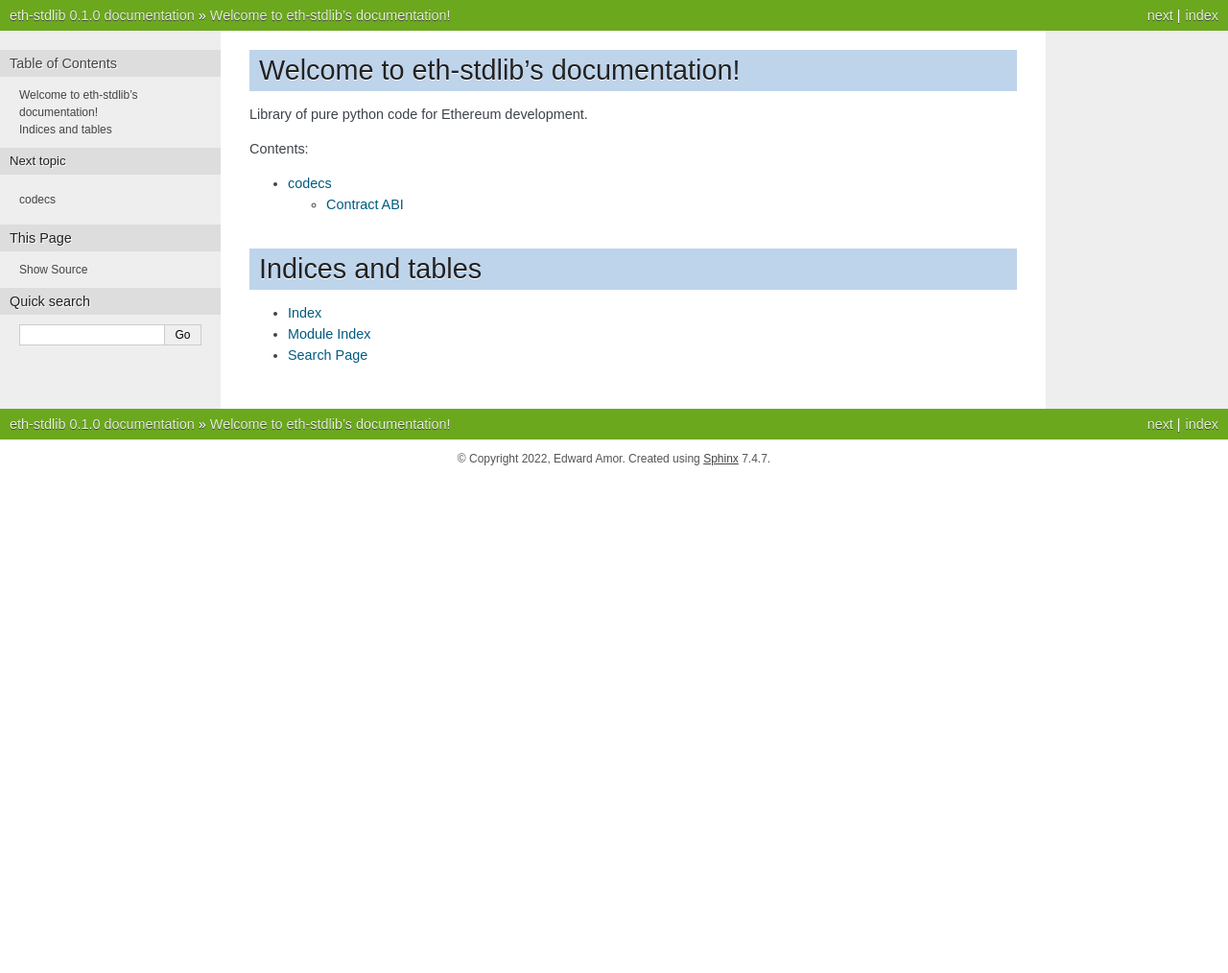
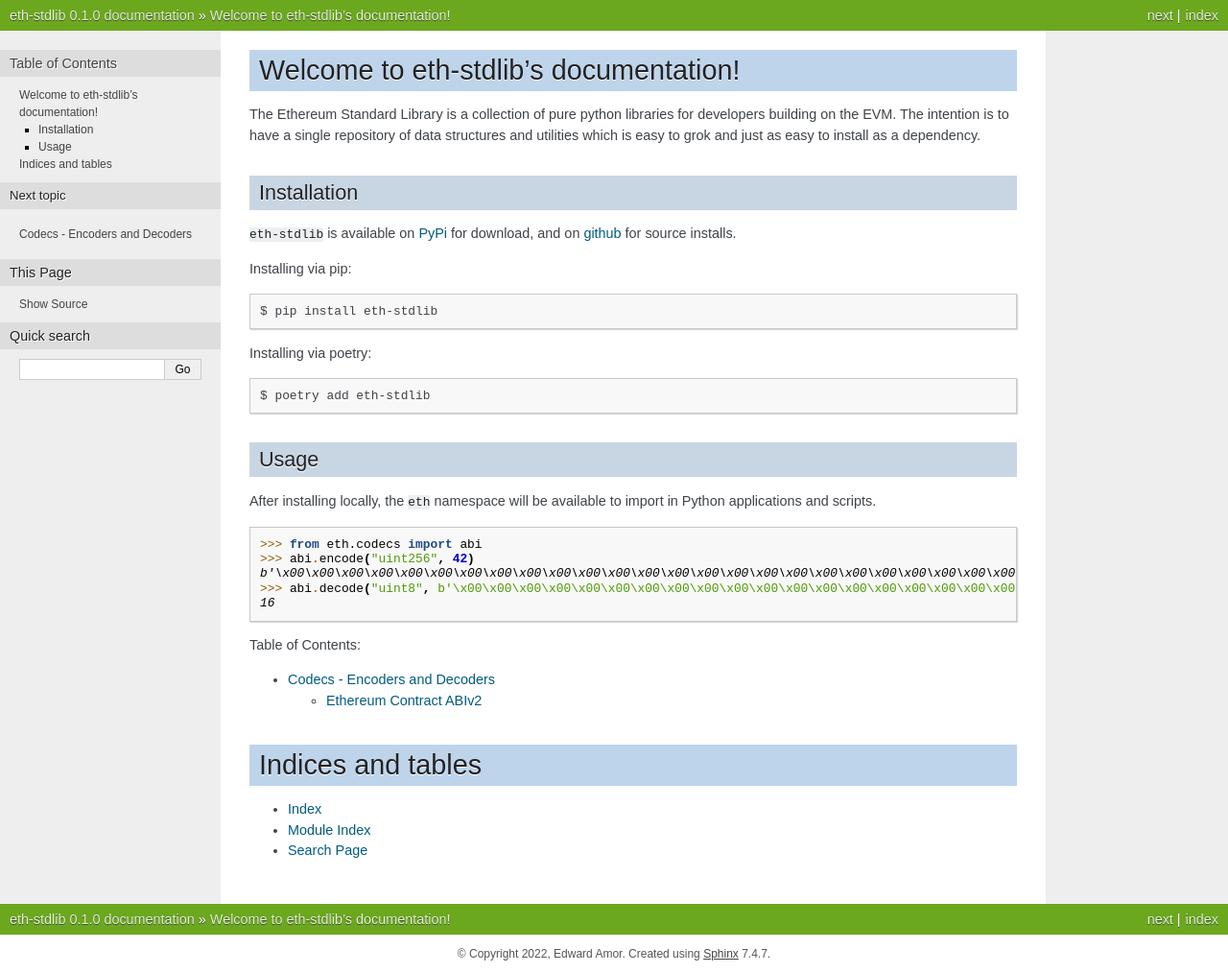
Before and after one commit to skellet0r/eth-stdlib, a Sphinx documentation site: the page built from docs/source/index.rst, in a window 1280 px wide. Shown: the whole page at 96% size. Built offline with Sphinx 7.4.7, drawn with Linux system fonts in a browser that asks for light colours; before the commit the page ends 900 px from its top, so only the background shows below that.

Commit message:
Update docs (#3)
* fix(docs): prepend project when readthedocs is building

* docs: add documentation link to pyproject.toml

* chore: update README

* docs: update index.rst

* docs: remove unnecessary docs + set sort order of autodoc to 'bysource'

* docs: update docs

```diff
--- a/docs/source/codecs/abi/decoder.rst
+++ /dev/null
@@ -1,5 +0,0 @@
-Decoder
-=======
-
-.. automodule:: eth.codecs.abi.decoder
-    :members:
--- a/docs/source/codecs/abi/encoder.rst
+++ /dev/null
@@ -1,5 +0,0 @@
-Encoder
-=======
-
-.. automodule:: eth.codecs.abi.encoder
-    :members:
--- a/docs/source/codecs/abi/exceptions.rst
+++ /dev/null
@@ -1,5 +0,0 @@
-Exceptions
-==========
-
-.. automodule:: eth.codecs.abi.exceptions
-    :members:
--- a/docs/source/codecs/abi/nodes.rst
+++ /dev/null
@@ -1,6 +0,0 @@
-Nodes
-=====
-
-.. automodule:: eth.codecs.abi.nodes
-    :members:
-    :show-inheritance:
--- a/docs/source/codecs/abi/parser.rst
+++ /dev/null
@@ -1,5 +0,0 @@
-Parser
-======
-
-.. automodule:: eth.codecs.abi.parser
-    :members:
--- a/docs/source/conf.py
+++ b/docs/source/conf.py
@@ -1,3 +1,11 @@
+import os
+
+if os.environ.get("READTHEDOCS"):
+    import pathlib
+    import sys
+
+    sys.path.insert(0, str(pathlib.Path("../src/").resolve()))
+
 # Configuration file for the Sphinx documentation builder.
 #
 # For the full list of built-in configuration values, see the documentation:
@@ -25,3 +33,8 @@ exclude_patterns = []
 
 html_theme = "nature"
 html_static_path = ["_static"]
+
+# -- autodoc extension configuration ---------------------------------------------------
+# https://www.sphinx-doc.org/en/master/usage/extensions/autodoc.html#configuration
+
+autodoc_member_order = "bysource"
--- a/docs/source/index.rst
+++ b/docs/source/index.rst
@@ -6,13 +6,45 @@
 Welcome to eth-stdlib's documentation!
 ======================================
 
-Library of pure python code for Ethereum development.
+The Ethereum Standard Library is a collection of pure python libraries for developers building on the EVM.
+The intention is to have a single repository of data structures and utilities which is easy to grok and just as
+easy to install as a dependency.
+
+Installation
+------------
+
+``eth-stdlib`` is available on `PyPi <https://pypi.org/project/eth-stdlib/>`_ for download, and on `github <https://github.com/skellet0r/eth-stdlib>`_ for source installs.
+
+Installing via pip:
+
+.. code-block:: bash
+
+   $ pip install eth-stdlib
+
+Installing via poetry:
+
+.. code-block:: bash
+
+   $ poetry add eth-stdlib
+
+Usage
+-----
+
+After installing locally, the ``eth`` namespace will be available to import in Python applications and scripts.
+
+.. code-block:: python
+
+   >>> from eth.codecs import abi
+   >>> abi.encode("uint256", 42)
+   b'\x00\x00\x00\x00\x00\x00\x00\x00\x00\x00\x00\x00\x00\x00\x00\x00\x00\x00\x00\x00\x00\x00\x00\x00\x00\x00\x00\x00\x00\x00\x00*'
+   >>> abi.decode("uint8", b'\x00\x00\x00\x00\x00\x00\x00\x00\x00\x00\x00\x00\x00\x00\x00\x00\x00\x00\x00\x00\x00\x00\x00\x00\x00\x00\x00\x00\x00\x00\x00\x10')
+   16
 
 .. toctree::
    :maxdepth: 2
-   :caption: Contents:
+   :caption: Table of Contents:
 
-   codecs/index
+   codecs
 
 Indices and tables
 ==================
--- a/pyproject.toml
+++ b/pyproject.toml
@@ -6,6 +6,7 @@ authors = ["Edward Amor <edward.amor3@gmail.com>"]
 license = "LGPL-3.0-only"
 readme = "README.md"
 repository = "https://github.com/skellet0r/eth-stdlib"
+documentation = "https://eth-stdlib.readthedocs.io/en/latest"
 keywords = ["ethereum"]
 classifiers = [
     "Intended Audience :: Developers",
```
Also changed, not shown: README.md (+59 -1 lines), docs/source/codecs.rst (added, +10 -0 lines), docs/source/codecs/abi/index.rst (deleted, +0 -14 lines), docs/source/codecs/index.rst (deleted, +0 -10 lines).
